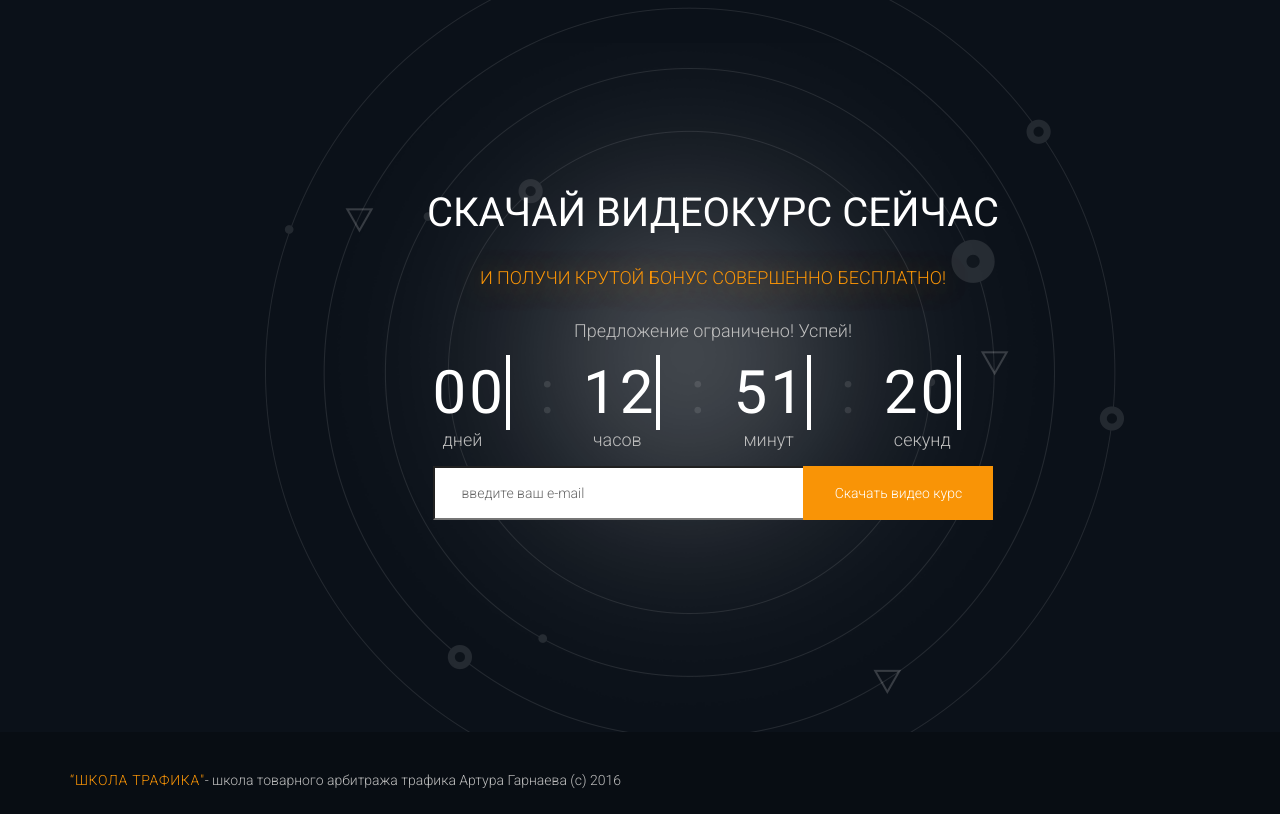
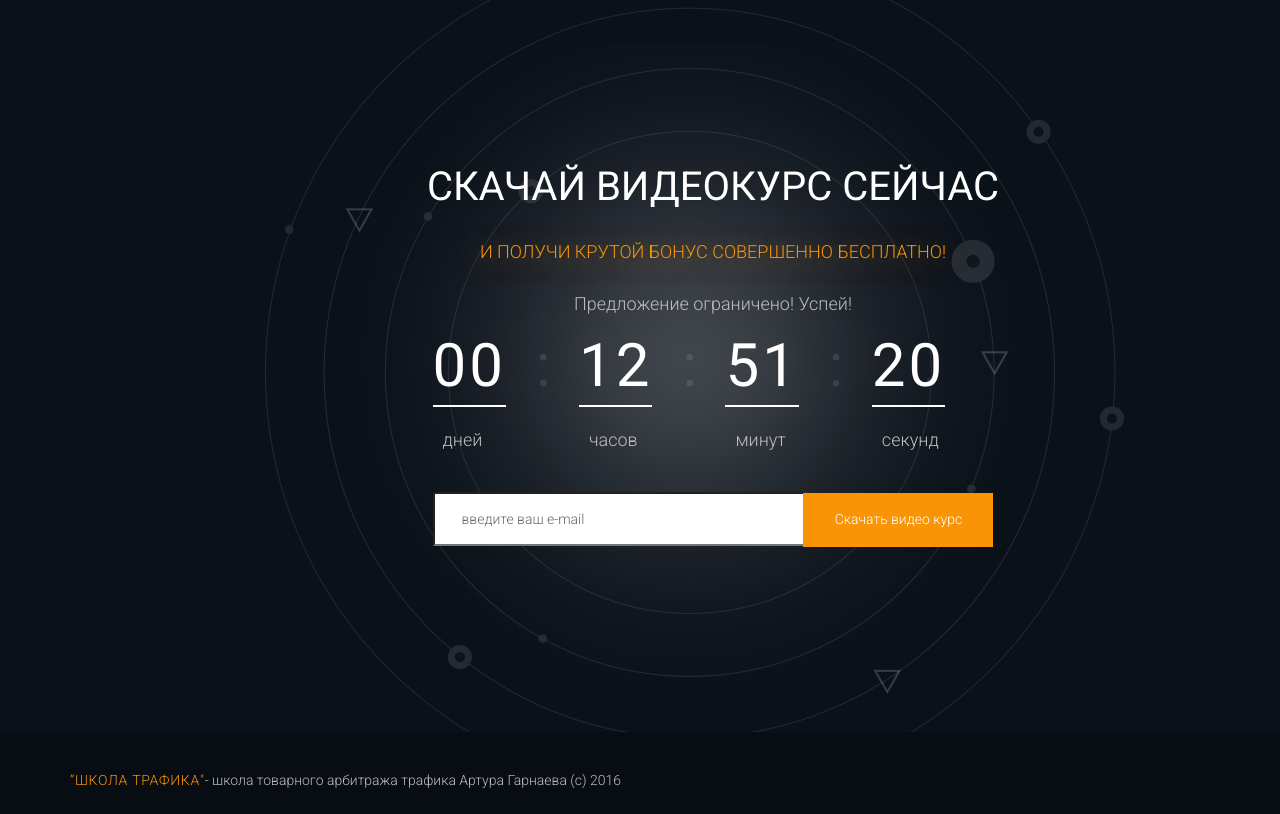
Before and after one commit to Liofan/app, a plain HTML site: page index.html in a window 1280 px wide. Shown: the part 2527-3341 px from the top of the page. Drawn offline with Linux system fonts and the light colour scheme.

Commit message:
Загружаю

```diff
--- a/sass/main.sass
+++ b/sass/main.sass
@@ -371,7 +371,7 @@ main
 
 .countdown
 	list-style: none
-	margin: 6px 0 0 0
+	margin: 6px 0 100px 0
 	padding: 0
 	display: flex
 	li
@@ -385,12 +385,16 @@ main
 			line-height: 52px
 			text-transform: uppercase
 			letter-spacing: 3px
+			position: relative
 			&:after
 				content: ''
 				// Style for "line activ"
-				border: 2px solid #ffffff
-				width: 120px
+				position: absolute
+				background: #ffffff
+				width: 100%
 				height: 2px
+				bottom: -15px
+				left: 0
 		div
 			position: absolute
 			bottom: 280px
```
Also changed, not shown: css/main.min.css.
